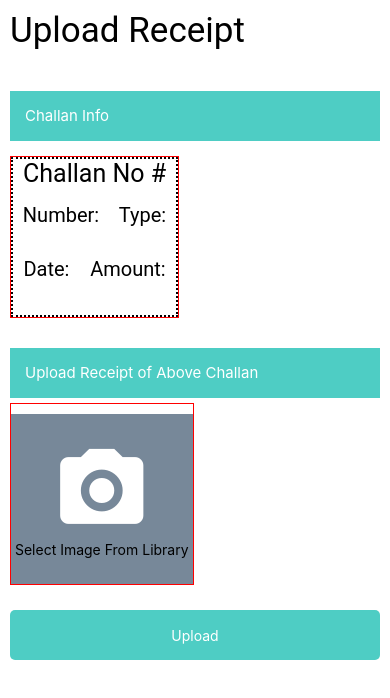
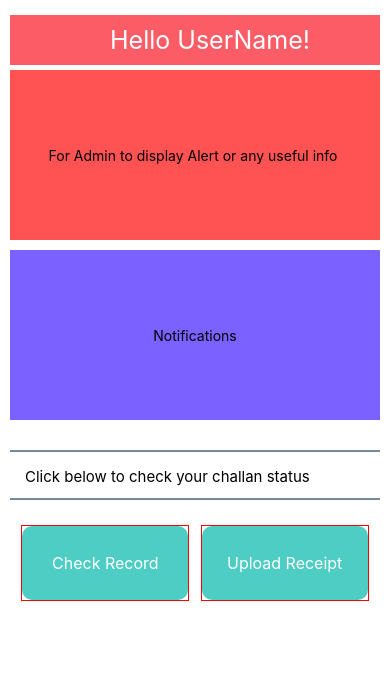
Before and after one commit to sulaiman-s/ML_Enabled-E-Challan, a React Native app: screen / in a window 390 px wide. Shown: the top 698 px of the page. Built offline with nearby package versions, Linux system fonts and the light colour scheme.

Commit message:
added userMaster in user screen components, notificaton and admin alert component

```diff
--- a/App.js
+++ b/App.js
@@ -1,5 +1,4 @@
 import React from "react";
-import { StyleSheet, View } from "react-native";
 import UserListItem from "./app/compnents/UserListItem";
 import FirstScreen from "./app/screens/FirstScreen";
 import LoginScreen from "./app/screens/LoginScreen";
@@ -9,10 +8,3 @@ import UserScreen from "./app/screens/UserScreen";
 export default function App() {
   return <UserScreen />;
 }
-
-const styles = StyleSheet.create({
-  container: {
-    flex: 1,
-    backgroundColor: "blue",
-  },
-});
--- a/app/UserScreenComponents/UserMaster.js
+++ b/app/UserScreenComponents/UserMaster.js
@@ -1,15 +1,75 @@
 import React from "react";
-import { Text, View } from "react-native";
+import { Text, View, StyleSheet } from "react-native";
+import AdminAlert from "../compnents/AdminAlert";
+import AppButton from "../compnents/AppButton";
+import Label from "../compnents/label";
+import Notification from "../compnents/Notification";
 import Screen from "../compnents/Screen";
 
 function UserMaster(props) {
   return (
-    <Screen>
-      <View>
-        <Text>Hi</Text>
+    <>
+      <Label value="Hello UserName!" style={styles.lbl_h} />
+      <AdminAlert />
+      <Notification />
+      <Label
+        value="Click below to check your challan status"
+        style={{
+          marginTop: 30,
+          elevation: 0,
+          borderTopWidth: 2,
+          borderTopColor: "lightslategray",
+          borderBottomWidth: 2,
+          borderBottomColor: "lightslategray",
+        }}
+      />
+      <View style={styles.btn_view}>
+        <AppButton
+          title="Check Record"
+          style={styles.btn}
+          textStyle={styles.btn_txt}
+          height={74}
+          width={166}
+        />
+        <AppButton
+          title="Upload Receipt"
+          style={styles.btn}
+          textStyle={styles.btn_txt}
+          height={74}
+          width={166}
+        />
       </View>
-    </Screen>
+    </>
   );
 }
 
+const styles = StyleSheet.create({
+  lbl_h: {
+    backgroundColor: "#fc5c65",
+    color: "white",
+    marginTop: 5,
+    fontSize: 25,
+    paddingTop: 10,
+    paddingLeft: 100,
+  },
+  btn: {
+    justifyContent: "center",
+    alignItems: "center",
+    borderRadius: 10,
+    backgroundColor: "#4ecdc4",
+  },
+  btn_view: {
+    width: "100%",
+    height: 100,
+    flexDirection: "row",
+    justifyContent: "space-evenly",
+    alignItems: "center",
+    marginTop: 20,
+  },
+  btn_txt: {
+    fontSize: 16,
+    color: "white",
+  },
+});
+
 export default UserMaster;
--- /dev/null
+++ b/app/compnents/AdminAlert.js
@@ -0,0 +1,20 @@
+import React from "react";
+import { View, Text } from "react-native";
+
+function AdminAlert(props) {
+  return (
+    <View
+      style={{
+        backgroundColor: "#ff5252",
+        height: 170,
+        width: "100%",
+        justifyContent: "center",
+        alignItems: "center",
+      }}
+    >
+      <Text>For Admin to display Alert or any useful info </Text>
+    </View>
+  );
+}
+
+export default AdminAlert;
--- a/app/compnents/AppButton.js
+++ b/app/compnents/AppButton.js
@@ -10,11 +10,11 @@ import {
 
 function AppButton({ title, style, textStyle, height, width, onPress }) {
   return (
-    <TouchableOpacity activeOpacity={0.5} onPress={onPress}>
+    <TouchableNativeFeedback onPress={onPress}>
       <View style={[style, { height: height, width: width }]}>
         <Text style={textStyle}>{title}</Text>
       </View>
-    </TouchableOpacity>
+    </TouchableNativeFeedback>
   );
 }
 
--- /dev/null
+++ b/app/compnents/Notification.js
@@ -0,0 +1,21 @@
+import React from "react";
+import { View, Text } from "react-native";
+
+function Notification(props) {
+  return (
+    <View
+      style={{
+        backgroundColor: "#7B61FF",
+        height: 170,
+        width: "100%",
+        justifyContent: "center",
+        alignItems: "center",
+        marginTop: 10,
+      }}
+    >
+      <Text>Notifications</Text>
+    </View>
+  );
+}
+
+export default Notification;
--- a/app/screens/UserScreen.js
+++ b/app/screens/UserScreen.js
@@ -3,12 +3,11 @@ import Screen from "../compnents/Screen";
 import UploadChallan from "../UserScreenComponents/UploadChallan";
 import UserChallanList from "../UserScreenComponents/UserChallanList";
 import UserMaster from "../UserScreenComponents/UserMaster";
-import UserSearch from "../UserScreenComponents/UserSearch";
 
 function UserScreen(props) {
   return (
     <Screen>
-      <UploadChallan />
+      <UserMaster />
     </Screen>
   );
 }
```
